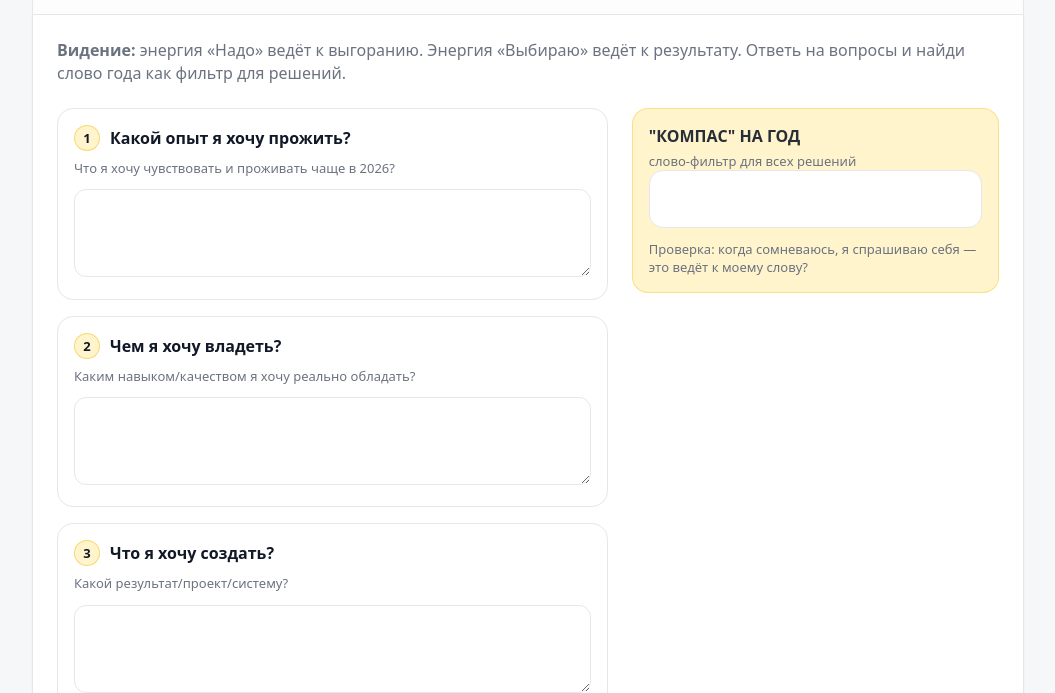
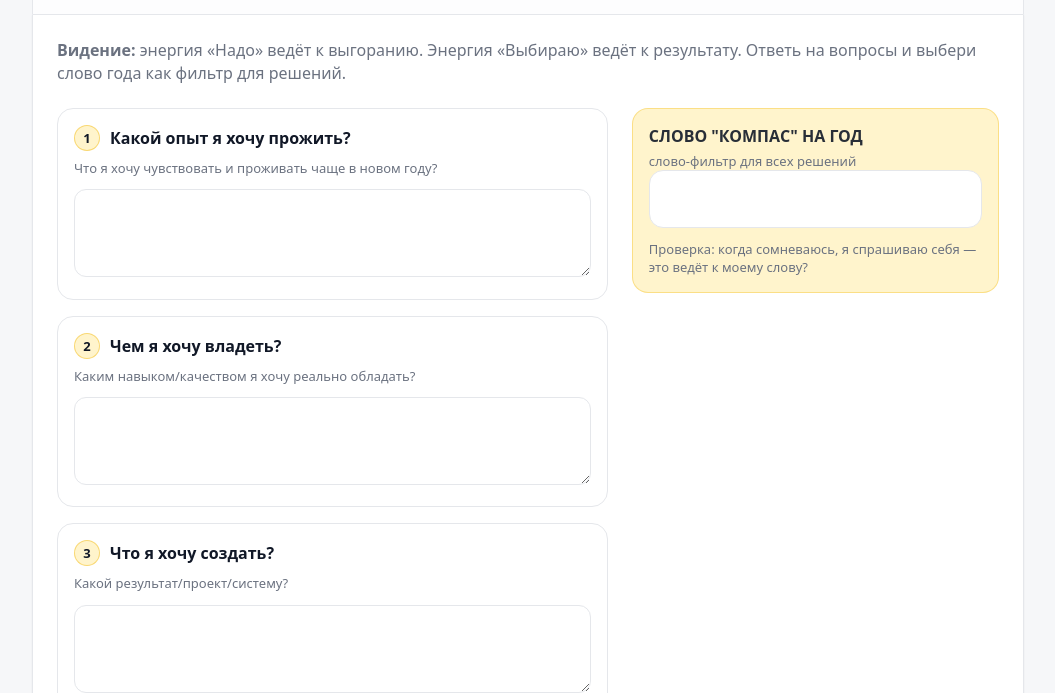
Before and after one commit to ishtaprema/card_2026, a plain HTML site: page tool3.html in a window 1280 px wide. Shown: the part 107-800 px from the top of the page, without its empty margins (112-1167 px from the left). Drawn offline with Linux system fonts and the light colour scheme.

Commit message:
Changes in all tools

```diff
--- a/tool3.html
+++ b/tool3.html
@@ -18,14 +18,14 @@
       </header>
 
       <div class="card">
-        <p class="lead"><strong>Видение:</strong> энергия «Надо» ведёт к выгоранию. Энергия «Выбираю» ведёт к результату. Ответь на вопросы и найди слово года как фильтр для решений.</p>
+        <p class="lead"><strong>Видение:</strong> энергия «Надо» ведёт к выгоранию. Энергия «Выбираю» ведёт к результату. Ответь на вопросы и выбери слово года как фильтр для решений.</p>
 
         <div class="two-col">
           <!-- Левая колонка: вопросы -->
           <div>
             <section class="card-mini">
               <h2 class="block-title" style="margin:0 0 8px 0;"><span class="badge">1</span> Какой опыт я хочу прожить?</h2>
-              <p class="block-sub" style="margin:0 0 12px 0;">Что я хочу чувствовать и проживать чаще в 2026?</p>
+              <p class="block-sub" style="margin:0 0 12px 0;">Что я хочу чувствовать и проживать чаще в новом году?</p>
               <textarea class="textarea" ></textarea>
             </section>
 
@@ -51,7 +51,7 @@
           <!-- Правая колонка: слово -->
           <aside>
             <div class="note">
-              <p class="note-title" style="margin:0 0 4px 0;">"КОМПАС" НА ГОД</p>
+              <p class="note-title" style="margin:0 0 4px 0;">СЛОВО "КОМПАС" НА ГОД</p>
               <p class="helper" style="margin:0 0 0 0;">слово-фильтр для всех решений</p>
               <input class="word-input" type="text" aria-label="Моё слово 2026" />
               <p class="helper">Проверка: когда сомневаюсь, я спрашиваю себя — это ведёт к моему слову?</p>
```
Also changed, not shown: tool1.html (+1 -1 lines), tool2.html (+1 -1 lines).
